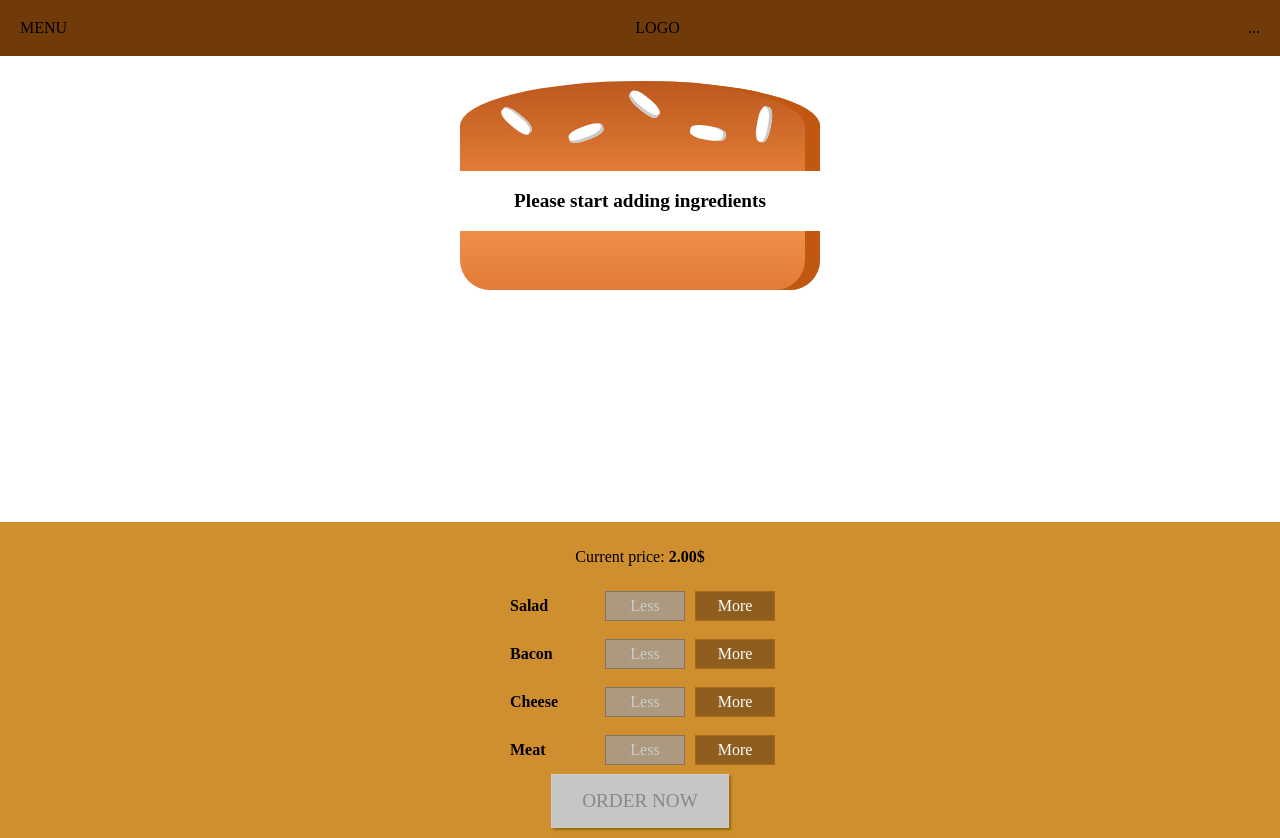
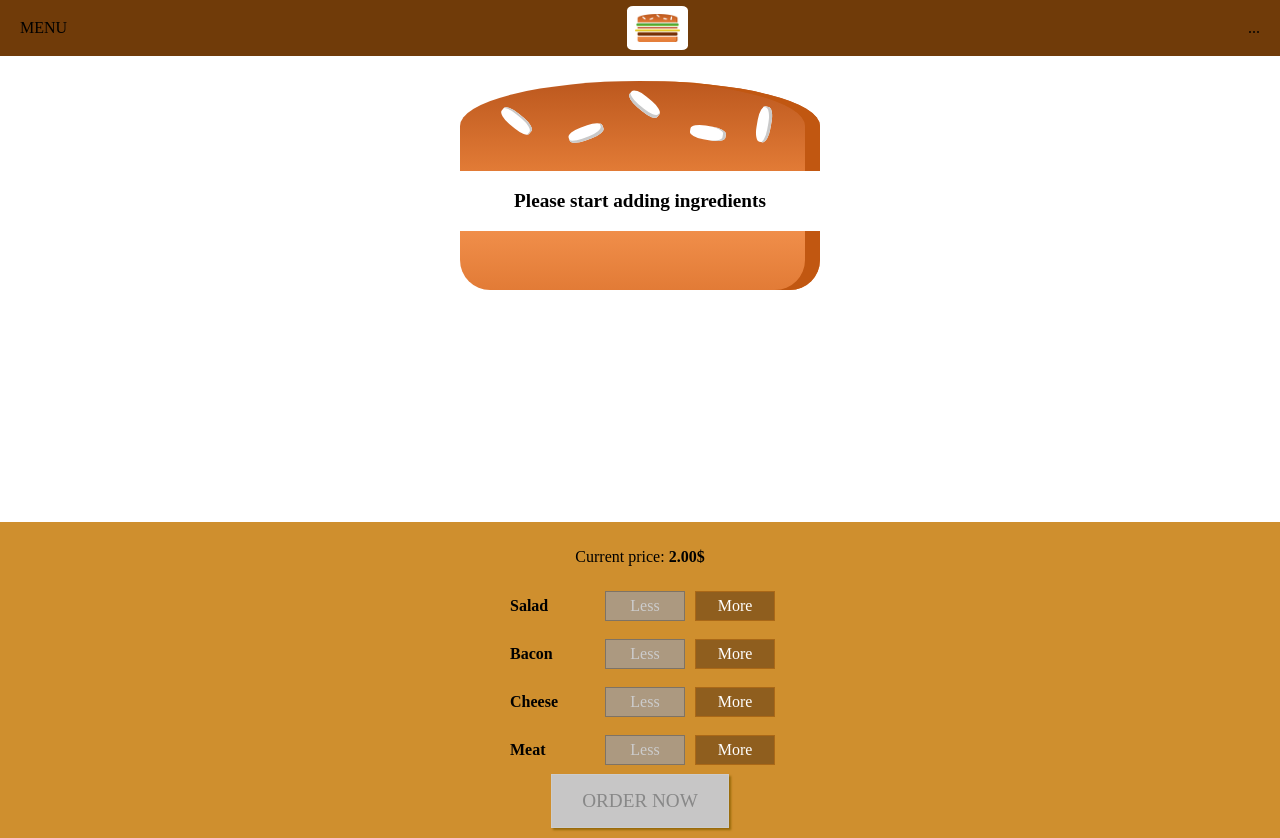
Before and after one commit to giraffesava/burger, a React (Create React App) app: page / in a window 1280 px wide. Built offline with nearby package versions, Linux system fonts and the light colour scheme; a web font is replaced by a local one.

Commit message:
created a logo

```diff
--- /dev/null
+++ b/src/components/Logo/Logo.js
@@ -0,0 +1,11 @@
+import React from 'react'
+import BurgerLogo from '../../assets/images/logo.png'
+import classes from './Logo.module.css'
+
+const Logo = (props) => (
+  <div className={classes.Logo}>
+    <img src={BurgerLogo} alt="Burger"/>
+  </div>
+)
+
+export default Logo
--- /dev/null
+++ b/src/components/Logo/Logo.module.css
@@ -0,0 +1,11 @@
+.Logo {
+  background-color: #fff;
+  padding: 8px;
+  height: 80%;
+  box-sizing: border-box;
+  border-radius: 10%;
+}
+
+.Logo img {
+  height: 100%;
+}
--- a/src/components/Navigation/Toolbar/Toolbar.js
+++ b/src/components/Navigation/Toolbar/Toolbar.js
@@ -1,10 +1,10 @@
 import React from 'react'
 import classes from './Toolbar.module.css'
-
+import Logo from '../../Logo/Logo'
 const Toolbar = (props) => (
   <header className={classes.Toolbar}>
     <div>MENU</div>
-    <div>LOGO</div>
+    <Logo />
     <nav>
       ...
     </nav>
```
Also changed, not shown: src/assets/images/logo.png (added), 1 other file (tests, documents, lock files or other folders).
